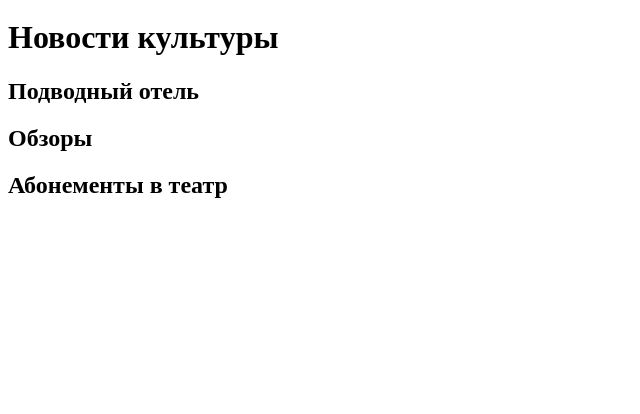
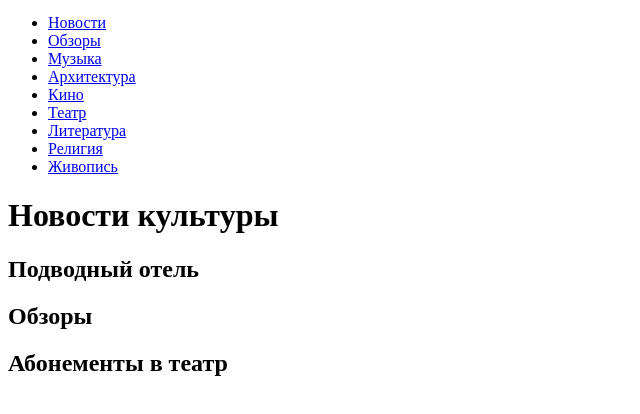
Before and after one commit to lallamilagro/Underwater_hotel, a plain HTML site: page index.html in a window 1280 px wide. Shown: the part 46-460 px from the top of the page, without its empty margins (0-640 px from the left). Drawn offline with Linux system fonts and the light colour scheme.

Commit message:
Adding navigation

```diff
--- a/index.html
+++ b/index.html
@@ -13,6 +13,35 @@
                 <a>
                     <img src="img/logo.svg" width="345" height="32" alt="Новости культуры">
                 </a>
+                <ul class="site-navigation">
+                    <li class="site-navigation-item">
+                        <a href="#">Новости</a>
+                    </li>
+                    <li class="site-navigation-item">
+                        <a href="#">Обзоры</a>
+                    </li>
+                    <li class="site-navigation-item">
+                        <a href="#">Музыка</a>
+                    </li>
+                    <li class="site-navigation-item">
+                        <a href="#">Архитектура</a>
+                    </li>
+                    <li class="site-navigation-item">
+                        <a href="#">Кино</a>
+                    </li>
+                    <li class="site-navigation-item">
+                        <a href="#">Театр</a>
+                    </li>
+                    <li class="site-navigation-item">
+                        <a href="#">Литература</a>
+                    </li>
+                    <li class="site-navigation-item">
+                        <a href="#">Религия</a>
+                    </li>
+                    <li class="site-navigation-item">
+                        <a href="#">Живопись</a>
+                    </li>
+                </ul>
             </nav>
     </header>
     <main>
```
